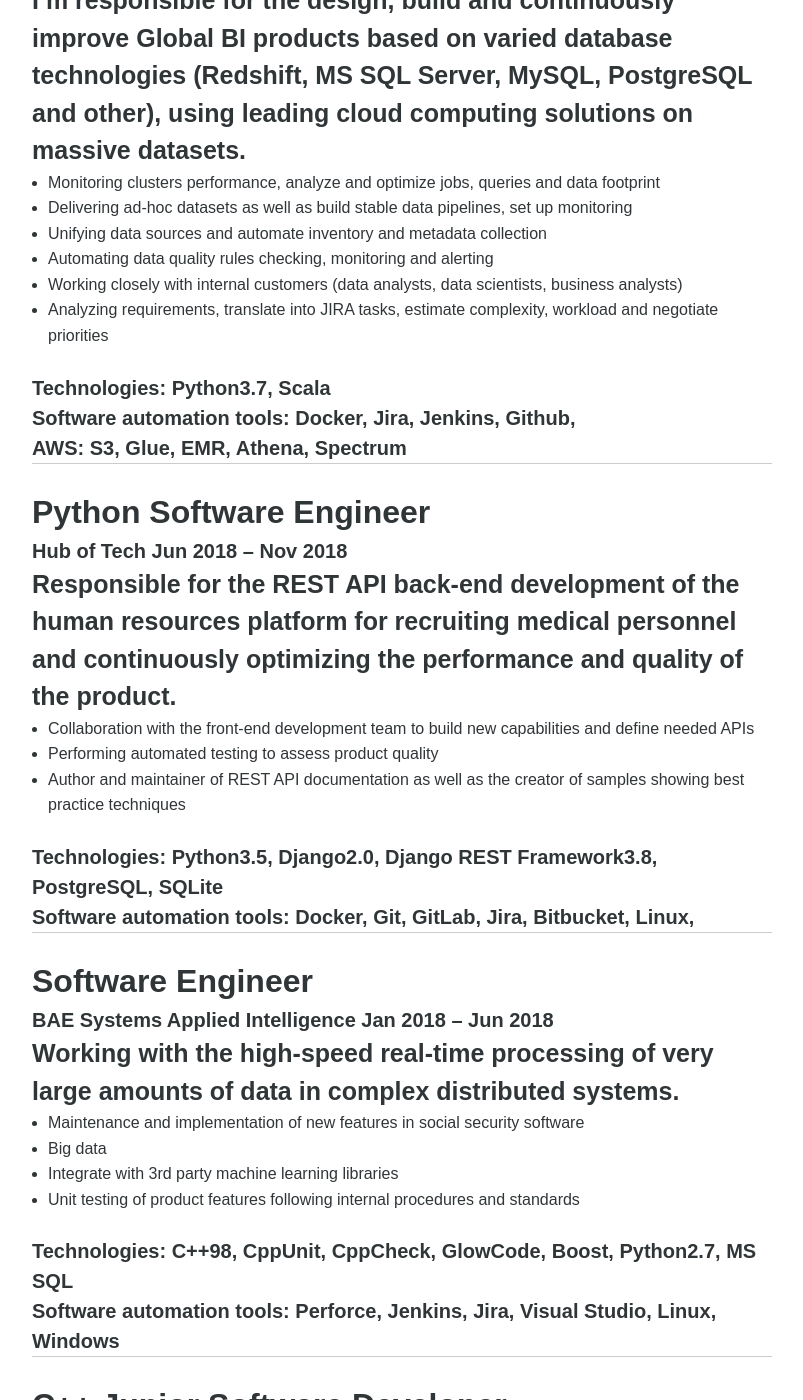
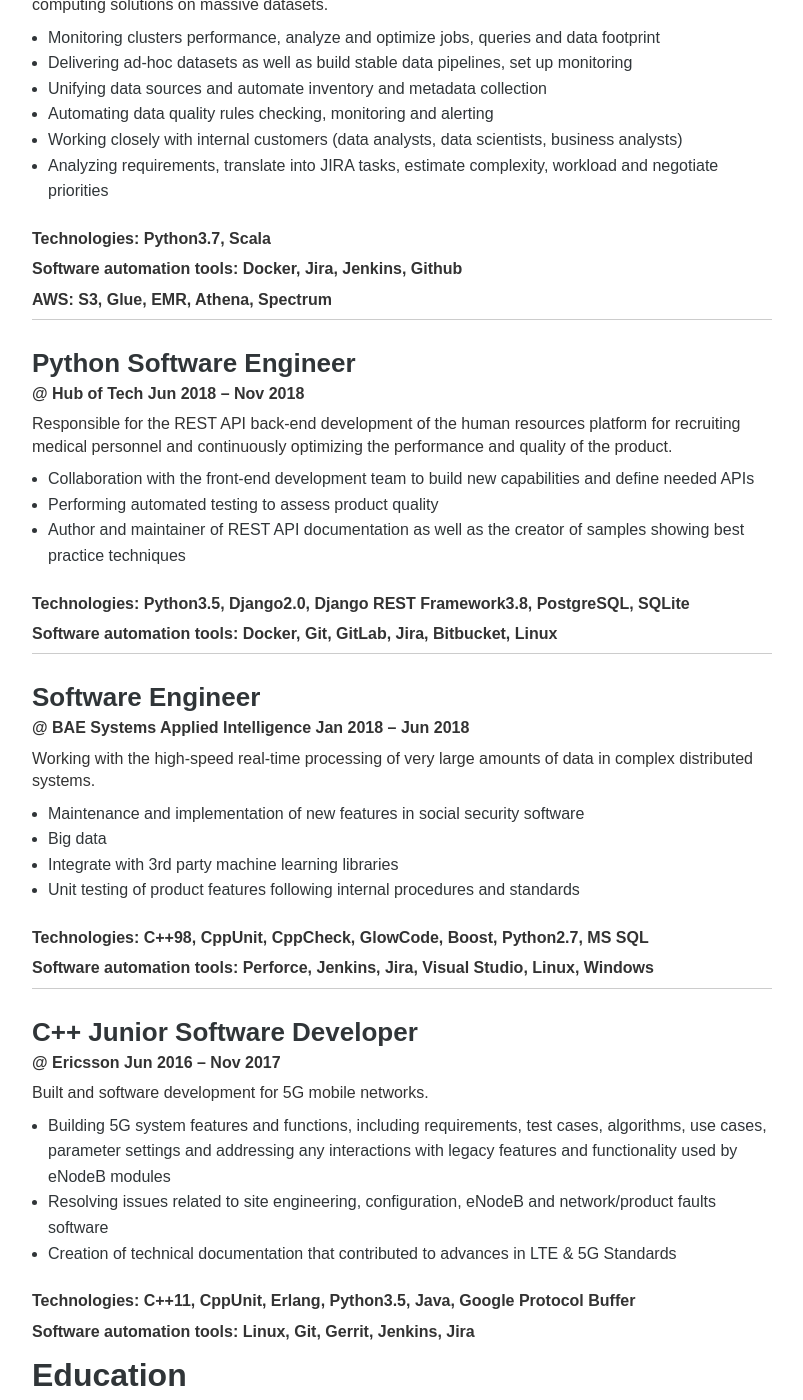
Before and after one commit to michal0janczyk/michaljanczyk.github.io, a Jekyll site: the page built from resume.markdown, in a window 1280 px wide and 1400 px high, scrolled down 307 px. Shown: the whole window, without its empty margins (238-1041 px from the left). Built offline with Jekyll 4.4.1, drawn with Linux system fonts in a browser that asks for light colours; some of the changed text lies outside the part shown.

Commit message:
resume update

```diff
--- a/resume.markdown
+++ b/resume.markdown
@@ -3,11 +3,11 @@
 title: resume
 permalink: /resume/
 ---
-# Experience
-## Data Engineer
-#### **OLX Group** Dec 2018 – Present
-##### I'm responsible for the design, build and continuously improve Global BI products based on varied database technologies (Redshift, MS SQL Server, MySQL, PostgreSQL and other), using leading cloud computing solutions on massive datasets.
+## Experience
+### Data Engineer
+**@ OLX Group Dec 2018 – Present**
 
+I'm responsible for the design, build and continuously improve Global BI products based on varied database technologies (Redshift, MS SQL Server, MySQL, PostgreSQL and other), using leading cloud computing solutions on massive datasets.
 * Monitoring clusters performance, analyze and optimize jobs, queries and data footprint
 * Delivering ad-hoc datasets as well as build stable data pipelines, set up monitoring
 * Unifying data sources and automate inventory and metadata collection
@@ -15,43 +15,53 @@
 * Working closely with internal customers (data analysts, data scientists, business analysts)
 * Analyzing requirements, translate into JIRA tasks, estimate complexity, workload and negotiate priorities
 
-#### Technologies: Python3.7, Scala
-#### Software automation tools: Docker, Jira, Jenkins, Github,
-#### AWS: S3, Glue, EMR, Athena, Spectrum
-------
-## Python Software Engineer
-#### **Hub of Tech** Jun 2018 – Nov 2018
-##### Responsible for the REST API back-end development of the human resources platform for recruiting medical personnel and continuously optimizing the performance and quality of the product.
+**Technologies: Python3.7, Scala**
 
+**Software automation tools: Docker, Jira, Jenkins, Github**
+
+**AWS: S3, Glue, EMR, Athena, Spectrum**
+
+-----
+### Python Software Engineer
+**@ Hub of Tech Jun 2018 – Nov 2018**
+
+Responsible for the REST API back-end development of the human resources platform for recruiting medical personnel and continuously optimizing the performance and quality of the product.
 * Collaboration with the front-end development team to build new capabilities and define needed APIs
 * Performing automated testing to assess product quality
 * Author and maintainer of REST API documentation as well as the creator of samples showing best practice techniques
 
-#### Technologies: Python3.5, Django2.0, Django REST Framework3.8, PostgreSQL, SQLite
-#### Software automation tools: Docker, Git, GitLab, Jira, Bitbucket, Linux,
+**Technologies: Python3.5, Django2.0, Django REST Framework3.8, PostgreSQL, SQLite**
+
+**Software automation tools: Docker, Git, GitLab, Jira, Bitbucket, Linux**
+
 ------
-## Software Engineer
-#### **BAE Systems Applied Intelligence** Jan 2018 – Jun 2018
-##### Working with the high-speed real-time processing of very large amounts of data in complex distributed systems.
+### Software Engineer
+**@ BAE Systems Applied Intelligence Jan 2018 – Jun 2018**
 
+Working with the high-speed real-time processing of very large amounts of data in complex distributed systems.
 * Maintenance and implementation of new features in social security software
 * Big data
 * Integrate with 3rd party machine learning libraries
 * Unit testing of product features following internal procedures and standards
 
-#### Technologies: C++98, CppUnit, CppCheck, GlowCode, Boost, Python2.7, MS SQL
-#### Software automation tools: Perforce, Jenkins, Jira, Visual Studio, Linux, Windows
+**Technologies: C++98, CppUnit, CppCheck, GlowCode, Boost, Python2.7, MS SQL**
+
+**Software automation tools: Perforce, Jenkins, Jira, Visual Studio, Linux, Windows**
+
 ------
-## C++ Junior Software Developer
-#### **Ericsson** Jun 2016 – Nov 2017
-##### Built and software development for 5G mobile networks.
+### C++ Junior Software Developer
+**@ Ericsson  Jun 2016 – Nov 2017**
 
+Built and software development for 5G mobile networks.
 * Building 5G system features and functions, including requirements, test cases, algorithms, use cases, parameter settings and addressing any interactions with legacy features and functionality used by eNodeB modules
 * Resolving issues related to site engineering, configuration, eNodeB and network/product faults software
 * Creation of technical documentation that contributed to advances in LTE & 5G Standards
 
-#### Technologies: C++11, CppUnit, Erlang, Python3.5, Java, Google Protocol Buffer
-#### Software automation tools: Linux, Git, Gerrit, Jenkins, Jira
+**Technologies: C++11, CppUnit, Erlang, Python3.5, Java, Google Protocol Buffer**
 
-# Education
-# Certifications
+**Software automation tools: Linux, Git, Gerrit, Jenkins, Jira**
+
+## Education
+
+
+## Certifications
```
